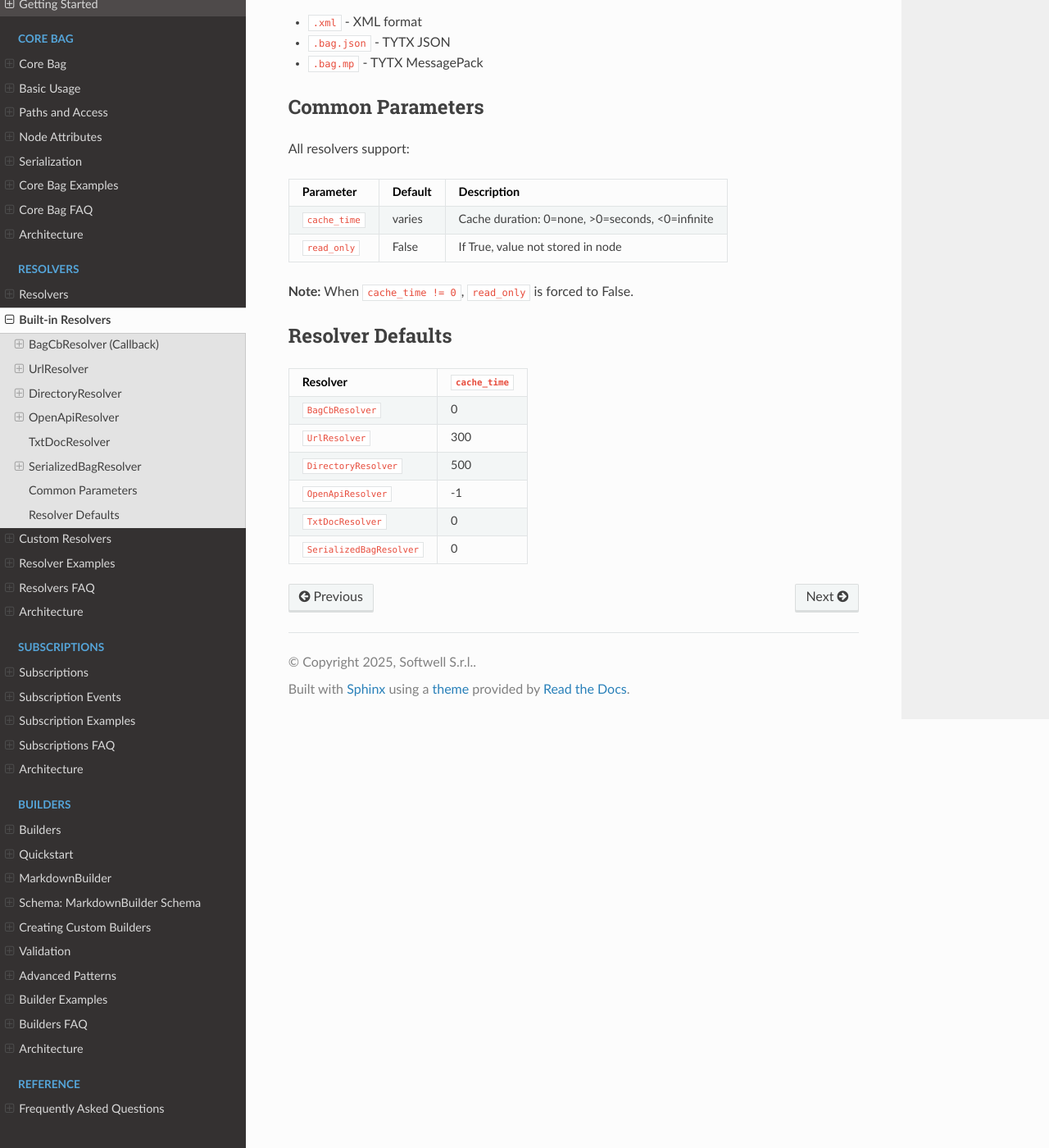
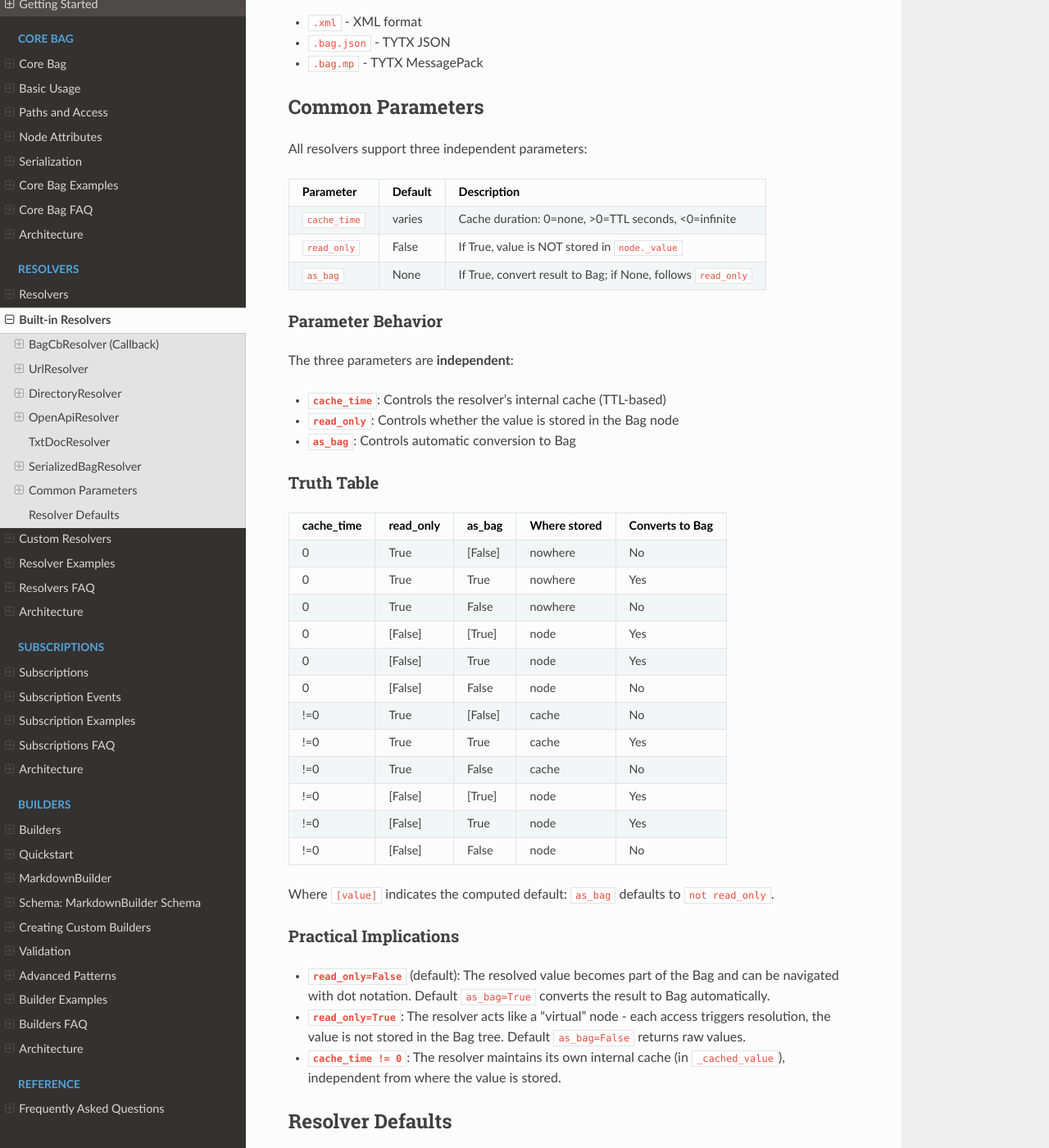
Before and after one commit to genropy/genro-bag, a Sphinx documentation site: the page built from docs/resolvers/builtin.md, in a window 1280 px wide and 1400 px high, scrolled down 3896 px. Shown: the whole window at 82% size. Built offline with Sphinx 7.4.7 and the Read the Docs theme 3.1.0, drawn with Linux system fonts in a browser that asks for light colours; pages that are not in the unit, such as notebooks, are missing from menus.

Commit message:
feat: make cache_time, read_only, as_bag independent resolver params
Refactor resolver parameter handling to make the three parameters
truly independent:

- cache_time: controls internal resolver cache (TTL-based)
- read_only: controls whether value is stored in node._value
- as_bag: controls automatic conversion to Bag (default: not read_only)

Remove the forced read_only=False when cache_time!=0. Each parameter
now operates independently according to the truth table documented
in docs/resolvers/builtin.md.

Update DirectoryResolver defaults: cache_time=0, read_only=True.
Update documentation with parameter behavior and truth table.

```diff
--- a/docs/resolvers/builtin.md
+++ b/docs/resolvers/builtin.md
@@ -202,14 +202,48 @@ config['database.host']
 
 ## Common Parameters
 
-All resolvers support:
+All resolvers support three independent parameters:
 
 | Parameter | Default | Description |
 |-----------|---------|-------------|
-| `cache_time` | varies | Cache duration: 0=none, >0=seconds, <0=infinite |
-| `read_only` | False | If True, value not stored in node |
+| `cache_time` | varies | Cache duration: 0=none, >0=TTL seconds, <0=infinite |
+| `read_only` | False | If True, value is NOT stored in `node._value` |
+| `as_bag` | None | If True, convert result to Bag; if None, follows `read_only` |
 
-**Note:** When `cache_time != 0`, `read_only` is forced to False.
+### Parameter Behavior
+
+The three parameters are **independent**:
+
+- **`cache_time`**: Controls the resolver's internal cache (TTL-based)
+- **`read_only`**: Controls whether the value is stored in the Bag node
+- **`as_bag`**: Controls automatic conversion to Bag
+
+### Truth Table
+
+| cache_time | read_only | as_bag | Where stored | Converts to Bag |
+|------------|-----------|--------|--------------|-----------------|
+| 0 | True | [False] | nowhere | No |
+| 0 | True | True | nowhere | Yes |
+| 0 | True | False | nowhere | No |
+| 0 | [False] | [True] | node | Yes |
+| 0 | [False] | True | node | Yes |
+| 0 | [False] | False | node | No |
+| !=0 | True | [False] | cache | No |
+| !=0 | True | True | cache | Yes |
+| !=0 | True | False | cache | No |
+| !=0 | [False] | [True] | node | Yes |
+| !=0 | [False] | True | node | Yes |
+| !=0 | [False] | False | node | No |
+
+Where `[value]` indicates the computed default: `as_bag` defaults to `not read_only`.
+
+### Practical Implications
+
+- **`read_only=False`** (default): The resolved value becomes part of the Bag and can be navigated with dot notation. Default `as_bag=True` converts the result to Bag automatically.
+
+- **`read_only=True`**: The resolver acts like a "virtual" node - each access triggers resolution, the value is not stored in the Bag tree. Default `as_bag=False` returns raw values.
+
+- **`cache_time != 0`**: The resolver maintains its own internal cache (in `_cached_value`), independent from where the value is stored.
 
 ## Resolver Defaults
 
@@ -217,7 +251,7 @@ All resolvers support:
 |----------|--------------|
 | `BagCbResolver` | 0 |
 | `UrlResolver` | 300 |
-| `DirectoryResolver` | 500 |
+| `DirectoryResolver` | 0 |
 | `OpenApiResolver` | -1 |
 | `TxtDocResolver` | 0 |
 | `SerializedBagResolver` | 0 |
```
Also changed, not shown: docs/resolvers/index.md (+1 -0 lines), docs/resolvers/parameters.md (added, +138 -0 lines), 8 other files.
